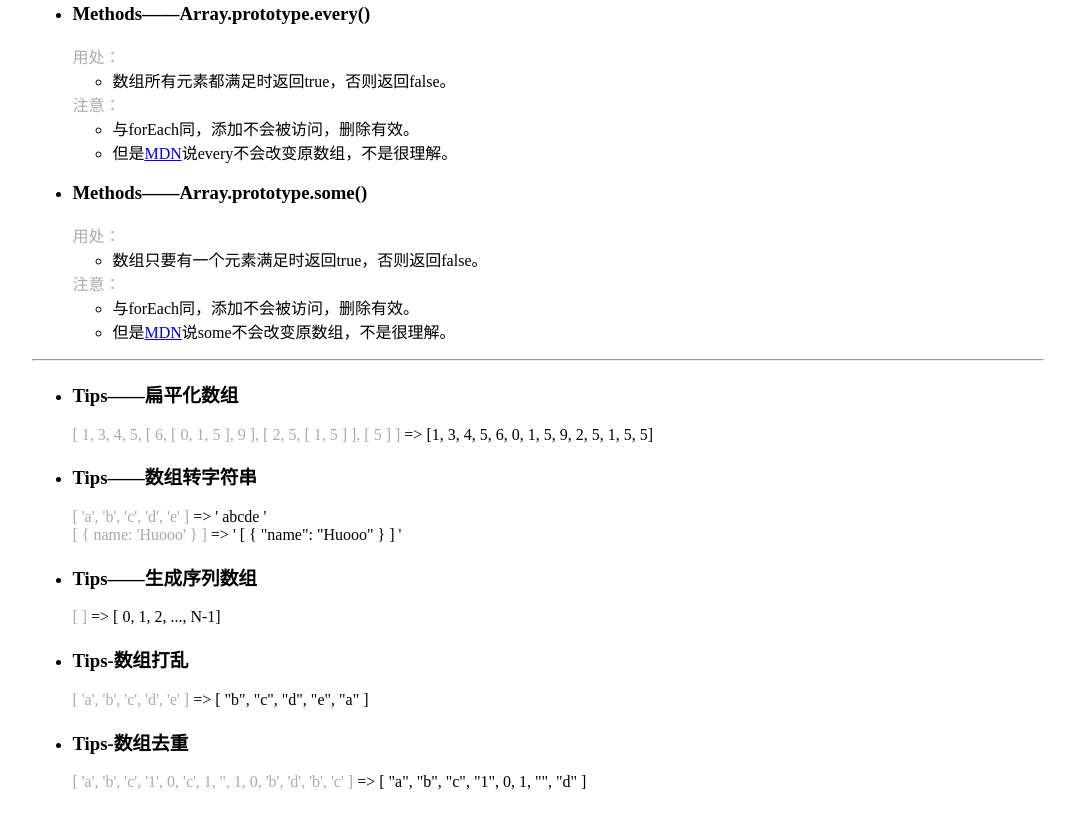
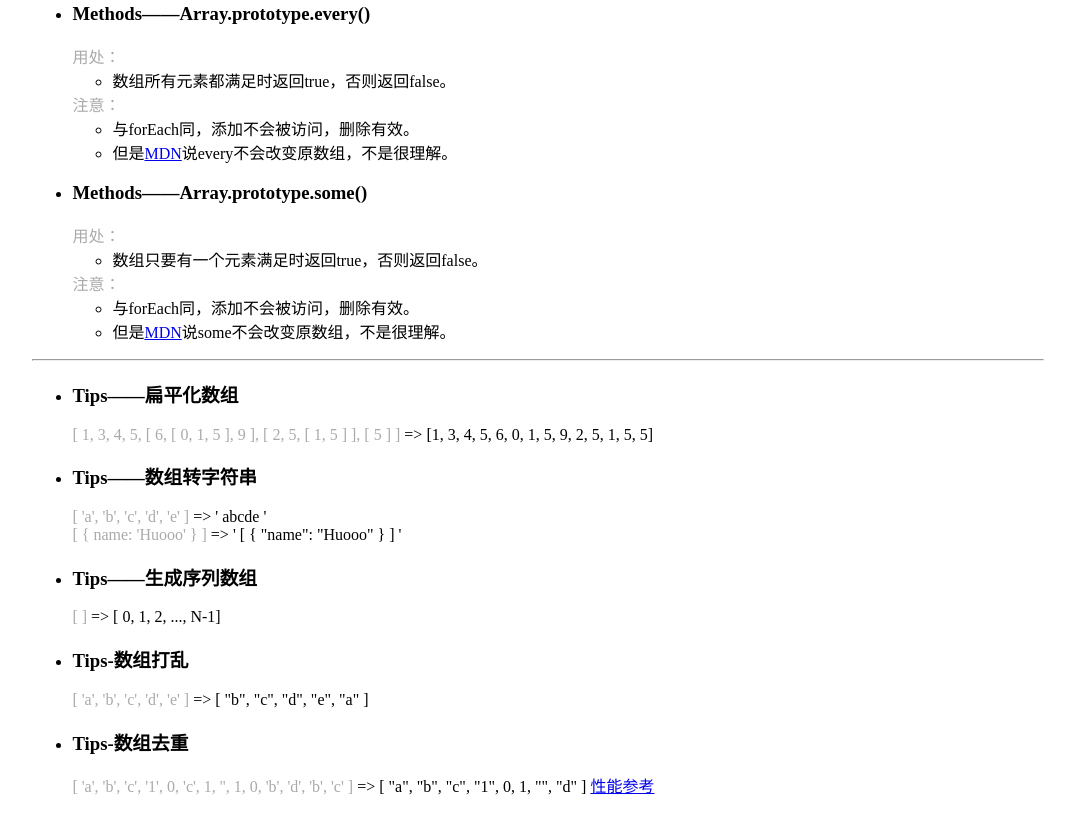
Before and after one commit to Huooo/demo-collections, a plain HTML site: page 20170526-js-array.html in a window 1280 px wide. Shown: the part 1665-2478 px from the top of the page, without its empty margins (102-1177 px from the left). Drawn offline with Linux system fonts and the light colour scheme.

Commit message:
js-array

```diff
--- a/20170526-js-array.html
+++ b/20170526-js-array.html
@@ -229,6 +229,7 @@
                     <span class="font-c-light">[ 'a', 'b', 'c', '1', 0, 'c', 1, '', 1, 0, 'b', 'd', 'b', 'c' ]</span>
                     =>
                     <span>[ "a", "b", "c", "1", 0, 1, "", "d" ]</span>
+                    <span><a href="https://docs.google.com/spreadsheets/d/1-Vr4dD0GE0dv1PN9Ng6SyNwn8A407L1zw9uE1cBMwjQ/edit#gid=0">性能参考</a></span>
                 </div>
             </li>
         </ul>
```
